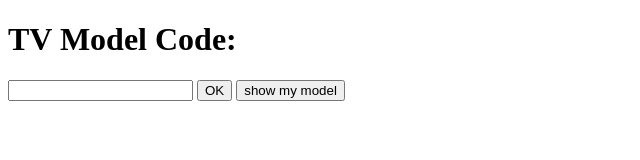
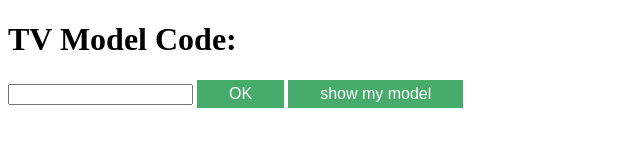
Before and after one commit to r-tomaszewsk/inkubator-alpha, a plain HTML site: page index.html in a window 1280 px wide. Shown: the whole page, without its empty margins (0-640 px from the left). Drawn offline with Linux system fonts and the light colour scheme.

Commit message:
button style

```diff
--- /dev/null
+++ b/css/style.css
@@ -0,0 +1,10 @@
+input[type="submit"] {
+    background-color:#47AB6C;
+    border: none;
+    color: white;
+    padding: 5px 32px;
+    text-align: center;
+    text-decoration: none;
+    display: inline-block;
+    font-size: 16px;
+  }
--- a/index.html
+++ b/index.html
@@ -5,6 +5,7 @@
     <meta name="viewport" content="width=device-width, initial-scale=1.0">
     <meta http-equiv="X-UA-Compatible" content="ie=edge">
     <title>Document</title>
+    <link rel="stylesheet" href="css/style.css">
 </head>
 <body>
     <form>
```
